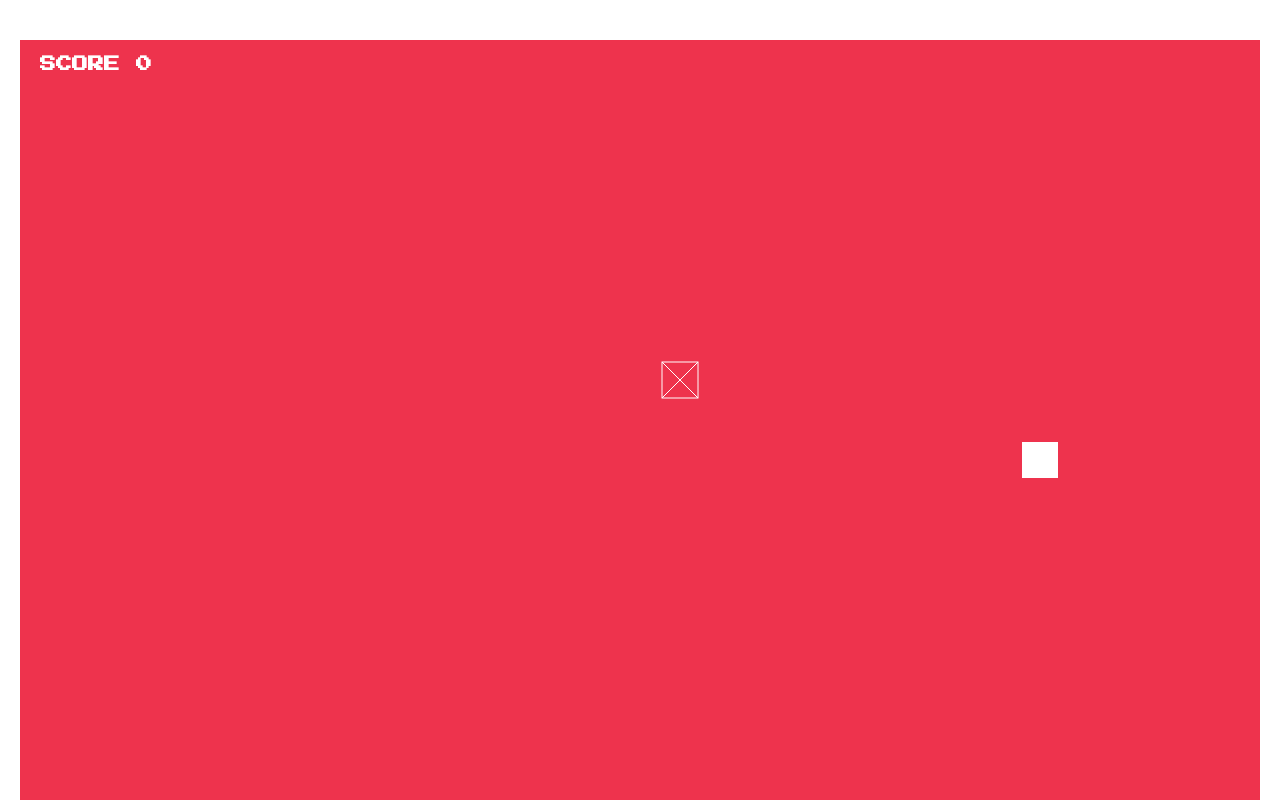
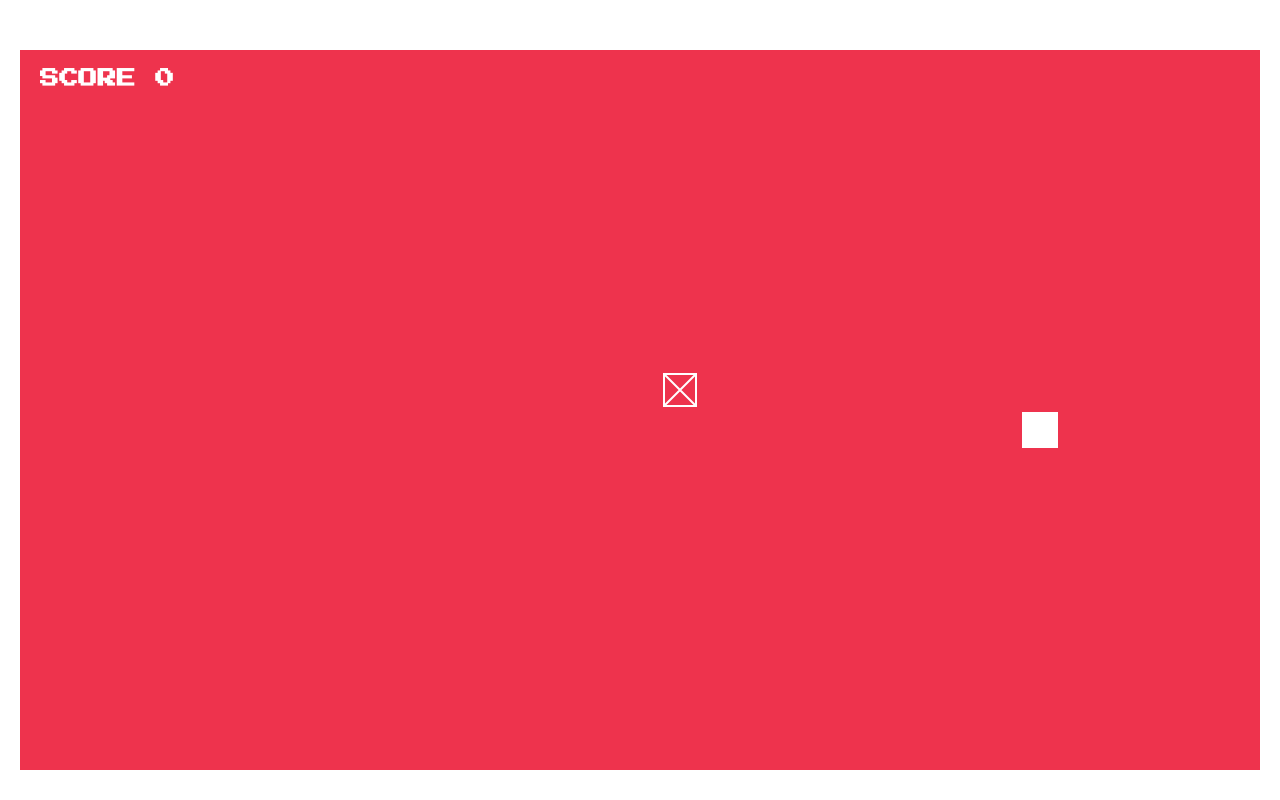
Before and after one commit to kingdido999/snake, a plain HTML site: page index.html in a window 1280 px wide. Drawn offline with Linux system fonts and the light colour scheme.

Commit message:
improve view

```diff
--- a/snake.js
+++ b/snake.js
@@ -191,9 +191,10 @@ SNAKE.game = function(spec) {
 
   var food = function(spec) {
     var that = chunk(spec);
-    var padding = spec.padding || 2;
+    var padding = spec.padding || 4;
 
     that.draw = function() {
+      ctx.lineWidth = 2;
       ctx.strokeStyle = spec.color;
       ctx.strokeRect(spec.x+padding, spec.y+padding, spec.width-padding*2, spec.height-padding*2);
       ctx.beginPath();
@@ -242,7 +243,7 @@ SNAKE.game = function(spec) {
   // Utilities
   var resizeCanvas = function() {
     canvas.width = window.innerWidth - (window.innerWidth % chunkWidth) - chunkWidth;
-    canvas.height = window.innerHeight - (window.innerHeight % chunkHeight) - chunkHeight;
+    canvas.height = window.innerHeight - (window.innerHeight % chunkHeight) - chunkHeight*2;
   }
 
   var detectBodyCollision = function(oldHead, transX, transY) {
--- a/style.css
+++ b/style.css
@@ -10,13 +10,13 @@ body {
 #canvas {
   display: block;
   margin: auto;
-  margin-top: 40px;
+  margin-top: 50px;
 }
 
 #stats {
   position: absolute;
   color: white;
-  font-size: 1em;
+  font-size: 1.2em;
   font-weight: bold;
 }
 
```
Also changed, not shown: 1 other file.
